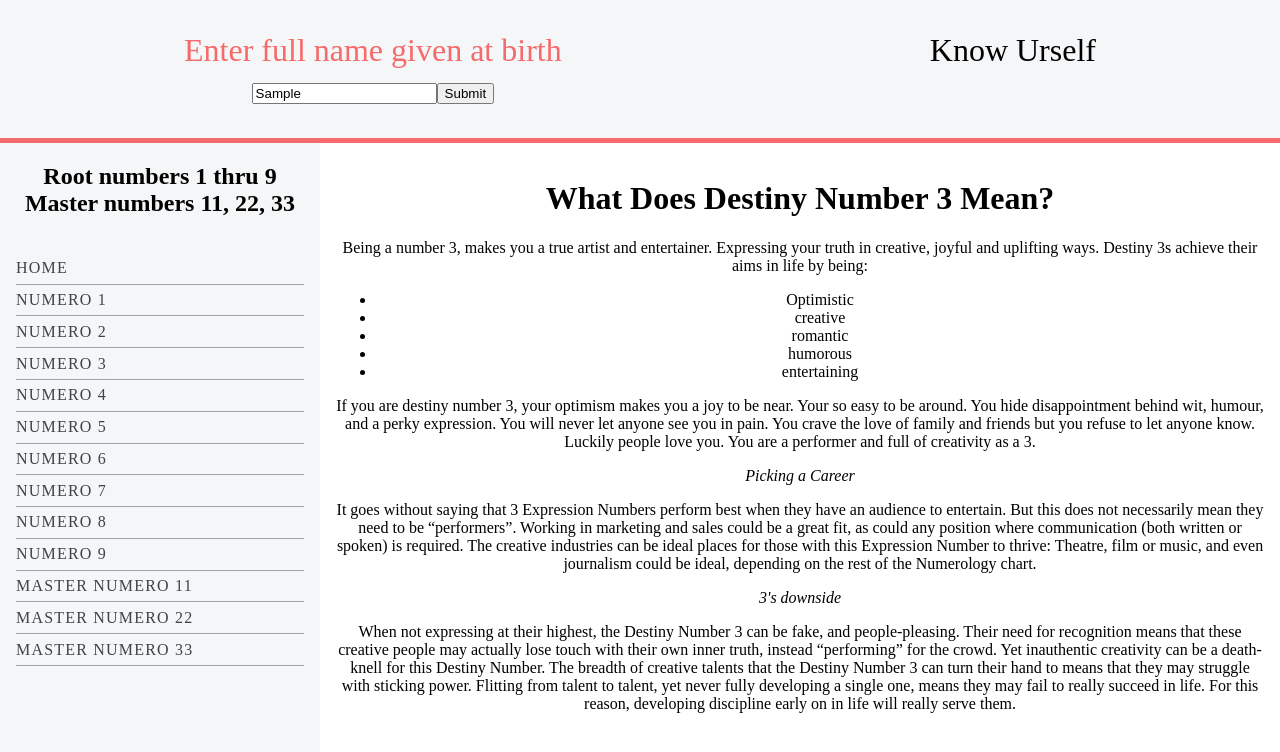
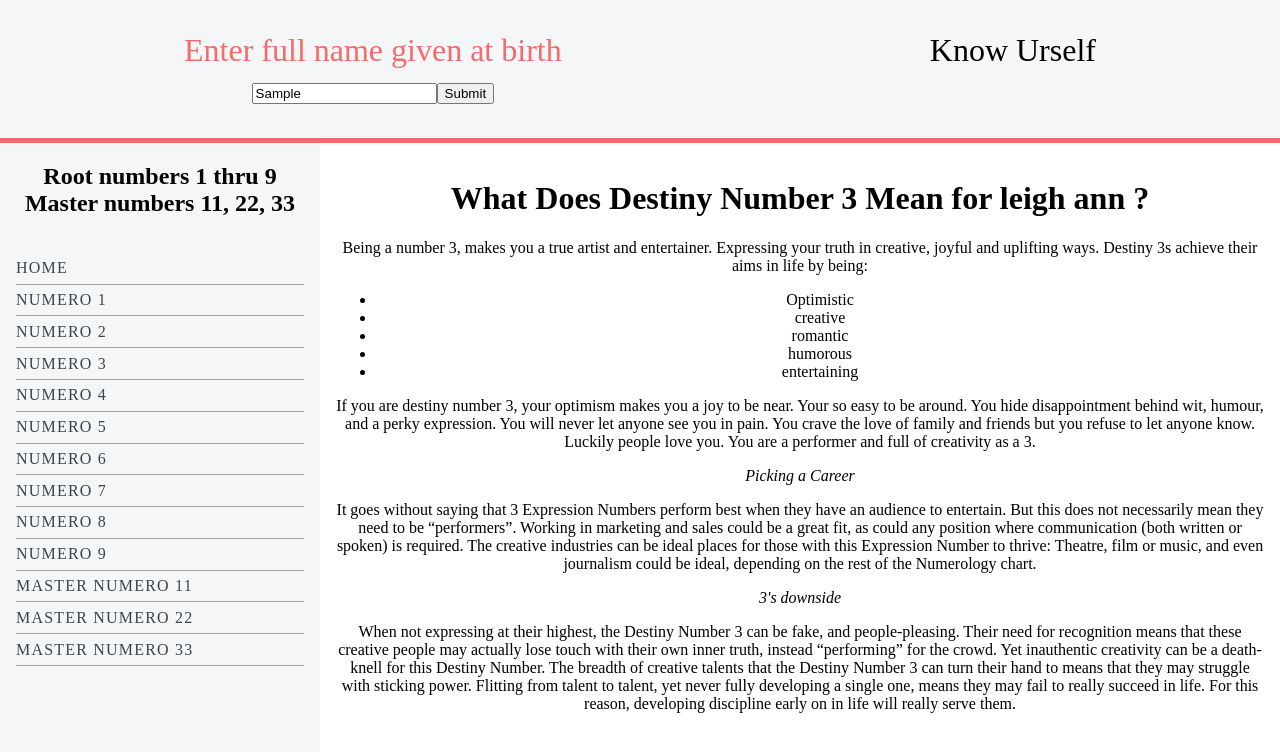
Before and after one commit to ChrisForti/know-urself, a React (Vite) app: page / in a window 1280 px wide. Both pictures are taken after typing "Sample" into the empty fields and a click on the button "Submit". Shown: the top 752 px of the page. Built offline with nearby package versions, Linux system fonts and the light colour scheme.

Commit message:
Joshing with my sister.

```diff
--- a/src/components/numerology/Three.tsx
+++ b/src/components/numerology/Three.tsx
@@ -3,7 +3,9 @@ import styles from "./Three.module.css";
 export function Three() {
   return (
     <div className={styles.three}>
-      <h1>What Does Destiny Number 3 Mean?</h1>
+      <h1>
+        What Does Destiny Number 3 Mean for <b>leigh ann</b> ?
+      </h1>
       <p>
         Being a number 3, makes you a true artist and entertainer. Expressing
         your truth in creative, joyful and uplifting ways. Destiny 3s achieve
```
